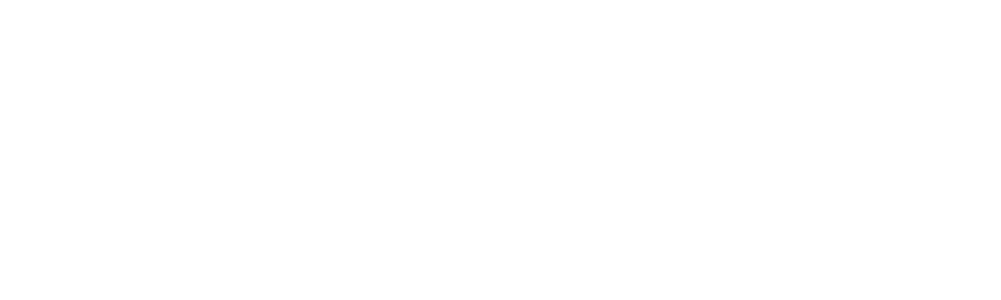
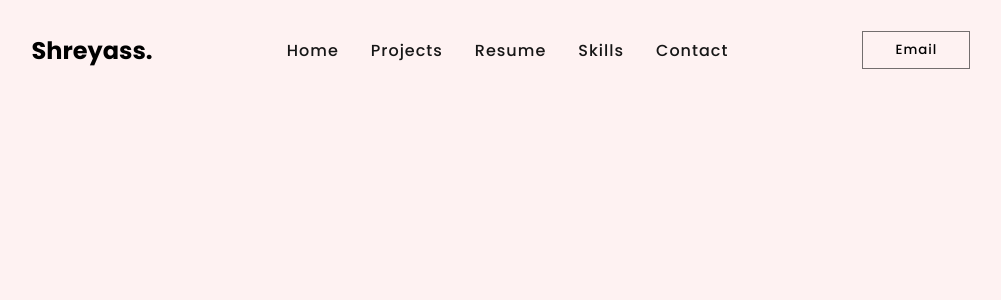
Before and after one commit to kambleshreyass/react-portfolio, a React (Vite) app: page / in a window 1280 px wide. Shown: the top 300 px of the page, without its empty margins (139-1140 px from the left). Built offline with nearby package versions, Linux system fonts and the light colour scheme.

Commit message:
This is day 02 of this project

```diff
--- a/src/App.jsx
+++ b/src/App.jsx
@@ -1,8 +1,11 @@
+import Header from "./components/Header"
 
 
 const App = () => {
   return (
-    <div className="App"></div>
+    <>
+      <Header/>
+    </>
   )
 }
 
--- /dev/null
+++ b/src/components/Header.jsx
@@ -0,0 +1,27 @@
+
+
+const Header = () => {
+  return (
+    <nav>
+      <NavContent/>
+    </nav>
+  )
+}
+
+const NavContent = () => (
+  <>
+    <h1>Shreyass.</h1>
+    <div>
+      <a href="#home">Home</a>
+      <a href="#projects">Projects</a>
+      <a href="#resume">Resume</a>
+      <a href="#skills">Skills</a>
+      <a href="#contact">Contact</a>
+    </div>
+    <a href="mailto:kshreyass59@gamail.com">
+      <button>Email</button>
+    </a>
+  </>
+)
+
+export default Header
--- a/src/styles/app.scss
+++ b/src/styles/app.scss
@@ -0,0 +1,30 @@
+@import url('https://fonts.googleapis.com/css2?family=Poppins:ital,wght@0,100;0,200;0,300;0,400;0,500;0,600;0,700;0,800;0,900;1,100;1,200;1,300;1,400;1,500;1,600;1,700;1,800;1,900&display=swap');
+
+@import url('https://fonts.googleapis.com/css2?family=Nunito:ital,wght@0,200..1000;1,200..1000&display=swap');
+
+@import "statics";
+@import "header";
+
+*{
+  padding: 0;
+  margin: 0;
+  box-sizing: border-box;
+  font-family: $poppins-txt;
+  font-style: normal;
+  // font-family: "Nunito", sans-serif;
+  scroll-behavior: smooth;
+}
+
+a{
+  text-decoration: none;
+}
+
+body{
+  background-color: $color1;
+  overflow-x: hidden;
+}
+
+.disableBtn{
+  background-color: rgb(237,237,237);
+  cursor: not-allowed;
+}
--- /dev/null
+++ b/src/styles/header.scss
@@ -0,0 +1,46 @@
+nav{
+  width: 100%;
+  height: 100px;
+  display: flex;
+  background-color: $color1;
+  display: flex;
+  align-items: center;
+  justify-content: space-between;
+  padding: 0 $p;
+  position: sticky;
+  top: 0%;
+  z-index: 80;
+
+  > h1{
+    font-size: 1.5rem;
+  }
+
+  > div{
+    display: flex;
+    align-items: center;
+    gap: 2rem;
+  }
+
+  a{
+    color: $color6;
+    font-weight: 500;
+    transition: all 0.3s;
+    letter-spacing: 1px;
+    &:hover{
+      color: $color3;
+    }
+  }
+  > a > button{
+    border: 1px solid $color6_1;
+    padding: 0.5rem 2rem;
+    background-color: $color1;
+    cursor: pointer;
+    letter-spacing: 1px;
+    font-weight: 500;
+    transition: all 0.3s;
+    &:hover{
+      color: $color4;
+      background-color: $color6;
+    }
+  }
+}
--- /dev/null
+++ b/src/styles/statics.scss
@@ -0,0 +1,22 @@
+$poppins-txt: "Poppins", sans-serif;
+$txt-two:  "Nunito", sans-serif;
+
+$color1: #fef2f2;
+$color2: #286f6c;
+$color2_1: #174340;
+$color3: #f26440;
+$color3_light: rgb(249, 141, 141);
+$color3_1: #ad4126;
+$color4: #fff;
+$color5: #292b46;
+$color6: #161616;
+$color6_1: #16161698;
+$color6_2: #16161622;
+
+$p: 13.33vmax;
+$p_md: 7vmax;
+$p_base: 5vmax;
+$p_base_inverse: 15vmax 10vmax;
+$p_sm: 2vmax;
+$p_sm_inverse: 13vmax 0;
+$p_zero: 0;
```
